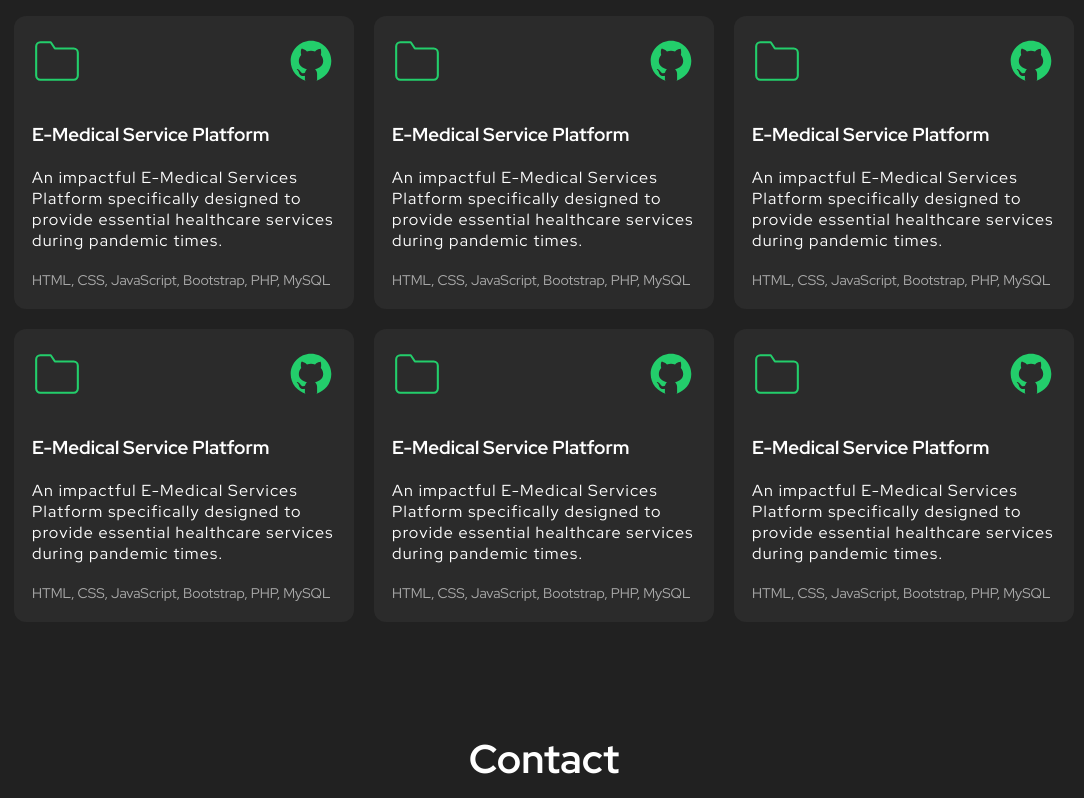
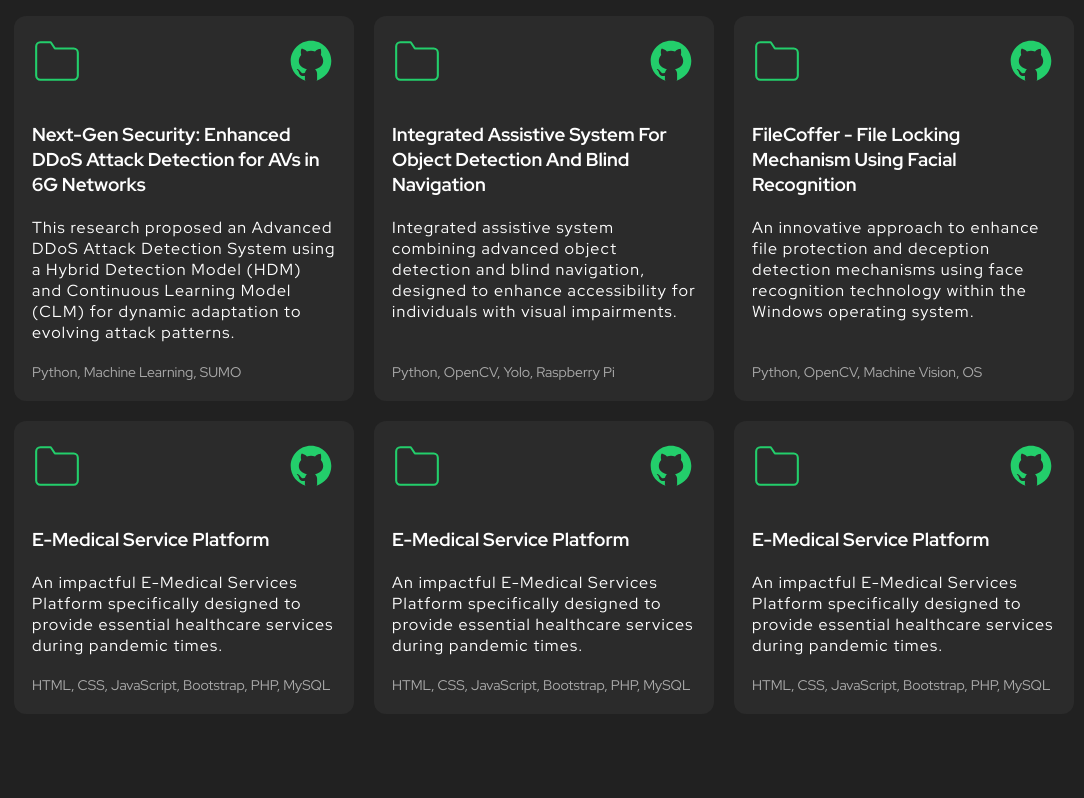
Before and after one commit to J-B-Mugundh/j-b-mugundh.github.io, a React (Create React App) app: page / in a window 1280 px wide. Shown: the part 1360-2158 px from the top of the page, without its empty margins (96-1180 px from the left). Built offline with nearby package versions, Linux system fonts and the light colour scheme.

Commit message:
Updated projects

```diff
--- a/src/components/Project/Project.tsx
+++ b/src/components/Project/Project.tsx
@@ -19,20 +19,20 @@ export function Project() {
             <header>
               <svg width="50" xmlns="http://www.w3.org/2000/svg" role="img" viewBox="0 0 24 24" fill="none" stroke="#23ce6b " stroke-width="1" stroke-linecap="round" stroke-linejoin="round" ><title>Folder</title><path d="M22 19a2 2 0 0 1-2 2H4a2 2 0 0 1-2-2V5a2 2 0 0 1 2-2h5l2 3h9a2 2 0 0 1 2 2z"></path></svg>
               <div className="project-links center-image">
-                <a href="https://github.com/J-B-Mugundh/E-MEDICAL-SERVICE-PLATFORM" target="_blank" rel="noreferrer">
+                <a href="https://github.com/J-B-Mugundh/Next-Gen-Security_Enhanced-DDoS-Attack-Detection-for-Autonomous-Vehicles-in-6G-Networks" target="_blank" rel="noreferrer">
                   <img src={githubIcon} style={{float: "right"}} alt="Visit site" />
                 </a>
               </div>
             </header>
             <div className="body">
-              <h3>E-Medical Service Platform</h3>
+              <h3>Next-Gen Security: Enhanced DDoS Attack Detection for AVs in 6G Networks</h3>
               <p>
-              An impactful E-Medical Services Platform specifically designed to provide essential healthcare services during pandemic times.
+              This research proposed an Advanced DDoS Attack Detection System using a Hybrid Detection Model (HDM) and Continuous Learning Model (CLM) for dynamic adaptation to evolving attack patterns.
               </p>
             </div>
             <footer>
               <ul className="tech-list">
-                <li>HTML, CSS, JavaScript, Bootstrap, PHP, MySQL</li>
+                <li>Python, Machine Learning, SUMO</li>
               </ul>
             </footer>
           </div>
@@ -43,20 +43,20 @@ export function Project() {
             <header>
               <svg width="50" xmlns="http://www.w3.org/2000/svg" role="img" viewBox="0 0 24 24" fill="none" stroke="#23ce6b " stroke-width="1" stroke-linecap="round" stroke-linejoin="round" ><title>Folder</title><path d="M22 19a2 2 0 0 1-2 2H4a2 2 0 0 1-2-2V5a2 2 0 0 1 2-2h5l2 3h9a2 2 0 0 1 2 2z"></path></svg>
               <div className="project-links center-image">
-                <a href="https://github.com/J-B-Mugundh/E-MEDICAL-SERVICE-PLATFORM" target="_blank" rel="noreferrer">
+                <a href="https://github.com/J-B-Mugundh/Integrated-Assistive-System-For-Object-Detection-And-Blind-Navigation" target="_blank" rel="noreferrer">
                   <img src={githubIcon} style={{float: "right"}} alt="Visit site" />
                 </a>
               </div>
             </header>
             <div className="body">
-              <h3>E-Medical Service Platform</h3>
+              <h3>Integrated Assistive System For Object Detection And Blind Navigation</h3>
               <p>
-              An impactful E-Medical Services Platform specifically designed to provide essential healthcare services during pandemic times.
+              Integrated assistive system combining advanced object detection and blind navigation, designed to enhance accessibility for individuals with visual impairments.
               </p>
             </div>
             <footer>
               <ul className="tech-list">
-                <li>HTML, CSS, JavaScript, Bootstrap, PHP, MySQL</li>
+                <li>Python, OpenCV, Yolo, Raspberry Pi</li>
               </ul>
             </footer>
           </div>
@@ -67,20 +67,20 @@ export function Project() {
             <header>
               <svg width="50" xmlns="http://www.w3.org/2000/svg" role="img" viewBox="0 0 24 24" fill="none" stroke="#23ce6b " stroke-width="1" stroke-linecap="round" stroke-linejoin="round" ><title>Folder</title><path d="M22 19a2 2 0 0 1-2 2H4a2 2 0 0 1-2-2V5a2 2 0 0 1 2-2h5l2 3h9a2 2 0 0 1 2 2z"></path></svg>
               <div className="project-links center-image">
-                <a href="https://github.com/J-B-Mugundh/E-MEDICAL-SERVICE-PLATFORM" target="_blank" rel="noreferrer">
+                <a href="https://github.com/J-B-Mugundh/File-Locking-Mechanism-Using-Facial-Recognition" target="_blank" rel="noreferrer">
                   <img src={githubIcon} style={{float: "right"}} alt="Visit site" />
                 </a>
               </div>
             </header>
             <div className="body">
-              <h3>E-Medical Service Platform</h3>
+              <h3>FileCoffer - File Locking Mechanism Using Facial Recognition</h3>
               <p>
-              An impactful E-Medical Services Platform specifically designed to provide essential healthcare services during pandemic times.
+              An innovative approach to enhance file protection and deception detection mechanisms using face recognition technology within the Windows operating system.
               </p>
             </div>
             <footer>
               <ul className="tech-list">
-                <li>HTML, CSS, JavaScript, Bootstrap, PHP, MySQL</li>
+                <li>Python, OpenCV, Machine Vision, OS</li>
               </ul>
             </footer>
           </div>
```
